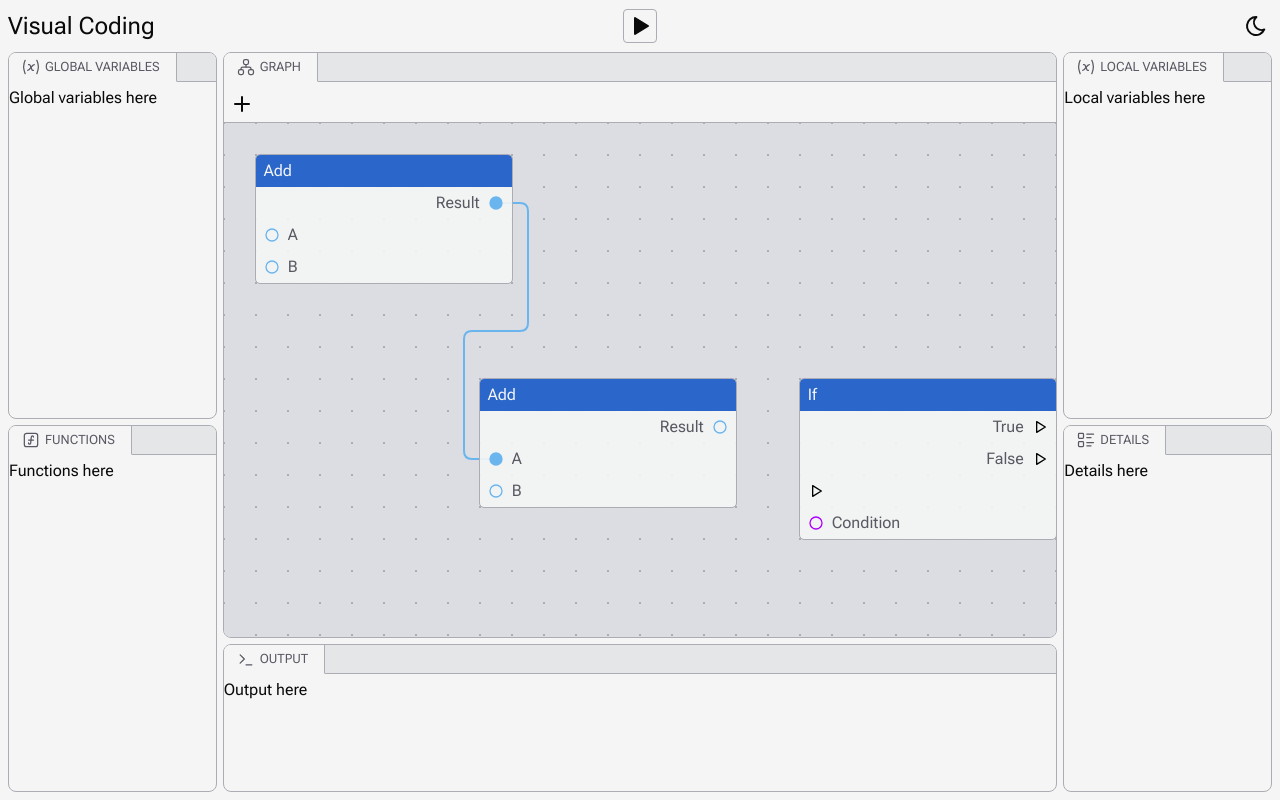
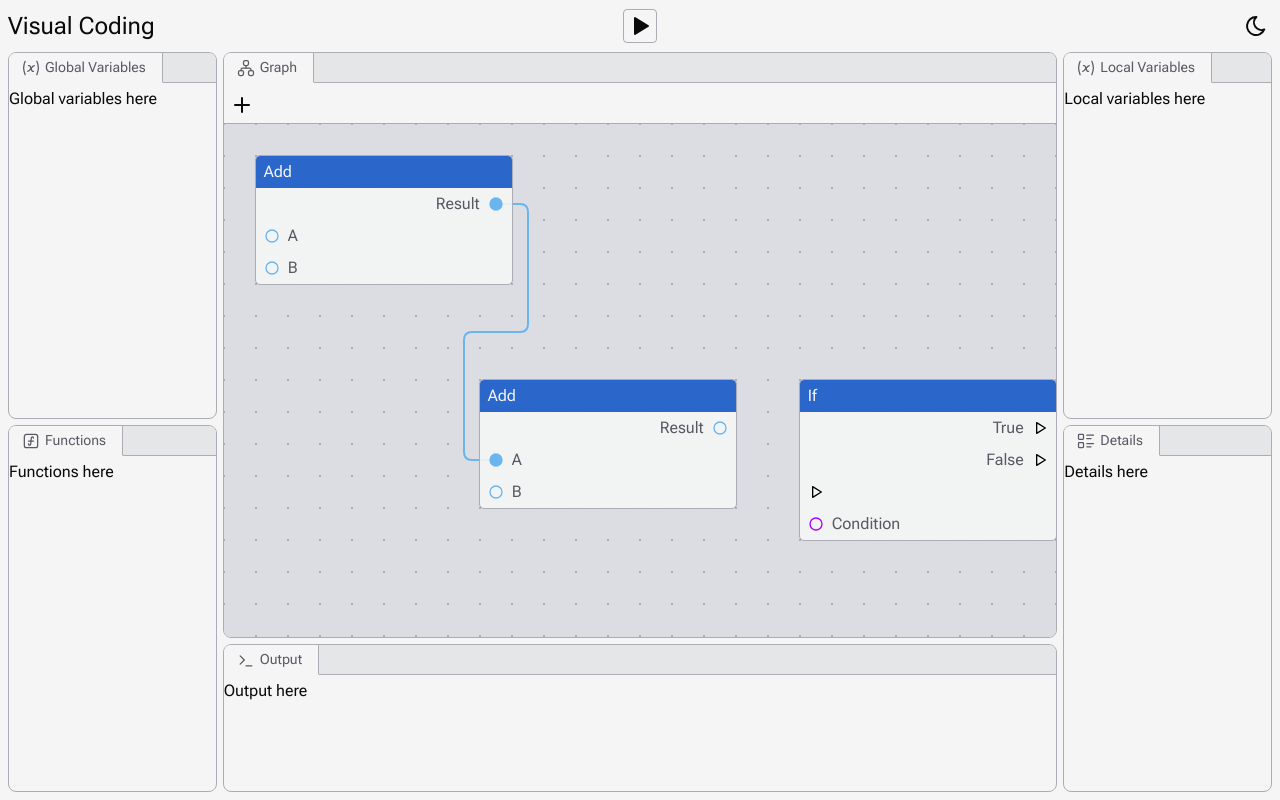
Before and after one commit to TomBeacock/visual-coding-web-app, a Next.js app: page /visual-coding-web-app/ in a window 1280 px wide. Built offline with nearby package versions, Linux system fonts and the light colour scheme.

Commit message:
Adjusted dock tab style

```diff
--- a/app/components/dock-layout/dock-layout.module.css
+++ b/app/components/dock-layout/dock-layout.module.css
@@ -71,11 +71,10 @@
     column-gap: 0.25rem;
     padding-block: 0.25rem;
     padding-inline: 0.75rem 1rem;
-    text-transform: uppercase;
     border-right-width: 1px;
     border-bottom-width: 1px;
     border-style: solid;
-    font-size: 0.8em;
+    font-size: 0.875em;
 
     color: var(--gray-600);
     border-color: var(--gray-300);
@@ -111,8 +110,8 @@
     }
 
     & svg {
-        width: 20px;
-        height: 20px;
+        width: 1.25rem;
+        height: 1.25rem;
     }
 }
 
```
